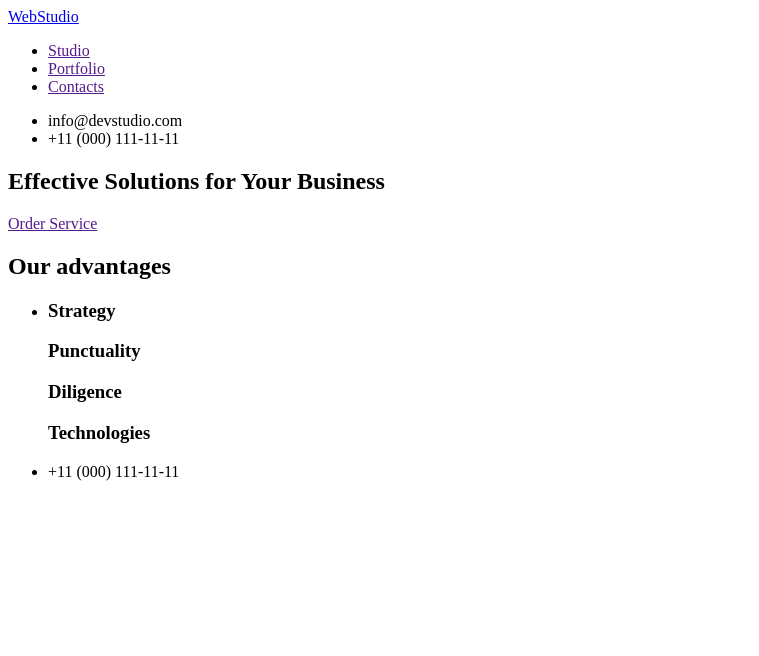
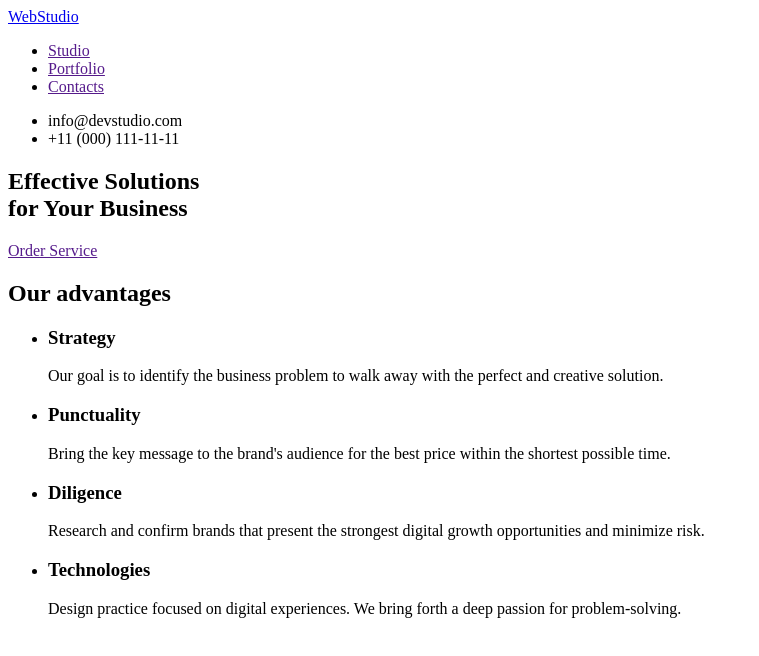
Before and after one commit to 123eva123/goit-markup-hw-01, a plain HTML site: page index.html in a window 1280 px wide. Shown: the whole page, without its empty margins (0-759 px from the left). Drawn offline with Linux system fonts and the light colour scheme.

Commit message:
Section2

```diff
--- a/index.html
+++ b/index.html
@@ -25,7 +25,7 @@
 
     <div>
         <section>
-            <h1>Effective Solutions for Your Business</h1> <!-- разрыв строки-->
+            <h1>Effective Solutions <br/> for Your Business</h1>
             <a href ="">Order Service</a>  <!-- или кнопка-->
         </section>
     </div>
@@ -34,11 +34,21 @@
         <ul>
             <li>
                 <h3>Strategy</h3>
+                <p>Our goal is to identify the business
+                    problem to walk away with the perfect and creative solution. </p>
+            </li>
+            <li>
                 <h3>Punctuality</h3>
+                <p>Bring the key message to the brand's audience for the best price within the shortest possible time.</p>
+            </li>
+            <li>
                 <h3>Diligence</h3>
+                <p>Research and confirm brands that present the strongest digital growth opportunities and minimize risk.</p>
+            </li>
+            <li>
                 <h3>Technologies</h3>
+                <p>Design practice focused on digital experiences. We bring forth a deep passion for problem-solving.</p>
             </li>
-            <li>+11 (000) 111-11-11</li>
         </ul>
     </section>
 </body>
```
